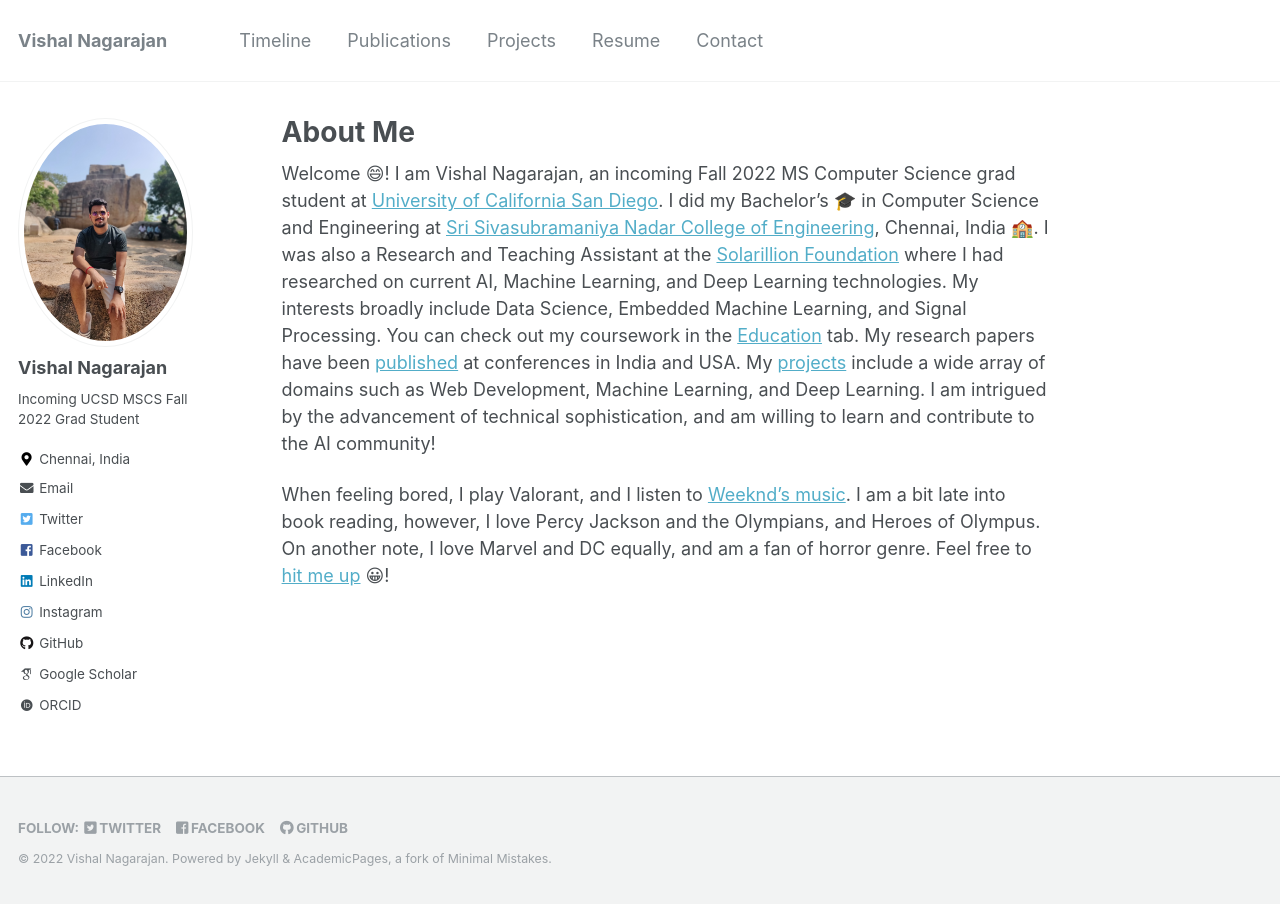
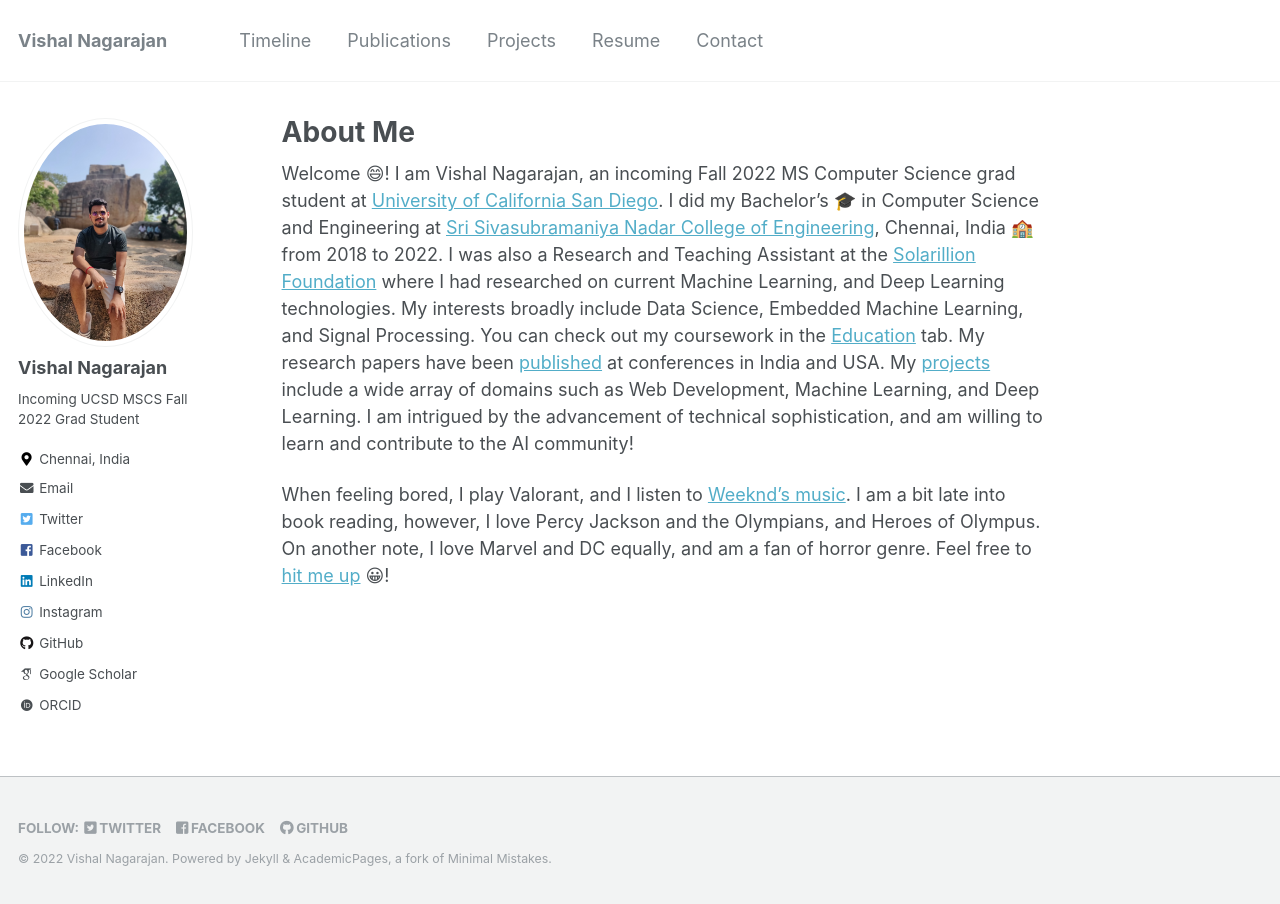
Before and after one commit to vishaln15/vishaln15.github.io, a Jekyll site: the page built from _pages/about.md, in a window 1280 px wide. Built offline with Jekyll 4.4.1, drawn with Linux system fonts in a browser that asks for light colours; some web fonts are replaced.

Commit message:
Minor edit in about

```diff
--- a/_pages/about.md
+++ b/_pages/about.md
@@ -8,6 +8,6 @@
   - /about.html
 ---
 
-Welcome &#128516;! I am Vishal Nagarajan, an incoming Fall 2022 MS Computer Science grad student at [University of California San Diego](https://cse.ucsd.edu/graduate/degree-programs/ms-program). I did my Bachelor's &#127891; in Computer Science and Engineering at [Sri Sivasubramaniya Nadar College of Engineering](https://www.ssn.edu.in/), Chennai, India &#127979;. I was also a Research and Teaching Assistant at the [Solarillion Foundation](https://solarillionfoundation.org/) where I had researched on current AI, Machine Learning, and Deep Learning technologies. My interests broadly include Data Science, Embedded Machine Learning, and Signal Processing. You can check out my coursework in the [Education](https://vishaln15.github.io/education/) tab. My research papers have been [published](https://vishaln15.github.io/publications/) at conferences in India and USA. My [projects](https://vishaln15.github.io/projects/) include a wide array of domains such as Web Development, Machine Learning, and Deep Learning. I am intrigued by the advancement of technical sophistication, and am willing to learn and contribute to the AI community!
+Welcome &#128516;! I am Vishal Nagarajan, an incoming Fall 2022 MS Computer Science grad student at [University of California San Diego](https://cse.ucsd.edu/graduate/degree-programs/ms-program). I did my Bachelor's &#127891; in Computer Science and Engineering at [Sri Sivasubramaniya Nadar College of Engineering](https://www.ssn.edu.in/), Chennai, India &#127979; from 2018 to 2022. I was also a Research and Teaching Assistant at the [Solarillion Foundation](https://solarillionfoundation.org/) where I had researched on current Machine Learning, and Deep Learning technologies. My interests broadly include Data Science, Embedded Machine Learning, and Signal Processing. You can check out my coursework in the [Education](https://vishaln15.github.io/education/) tab. My research papers have been [published](https://vishaln15.github.io/publications/) at conferences in India and USA. My [projects](https://vishaln15.github.io/projects/) include a wide array of domains such as Web Development, Machine Learning, and Deep Learning. I am intrigued by the advancement of technical sophistication, and am willing to learn and contribute to the AI community!
 
 When feeling bored, I play Valorant, and I listen to [Weeknd's music](https://music.apple.com/in/playlist/my-weeknd-essentials/pl.u-NpXmzkGs4jBb6Gz?ls). I am a bit late into book reading, however, I love Percy Jackson and the Olympians, and Heroes of Olympus. On another note, I love Marvel and DC equally, and am a fan of horror genre. Feel free to [hit me up](https://vishaln15.github.io/contact/) &#128512;!
```
